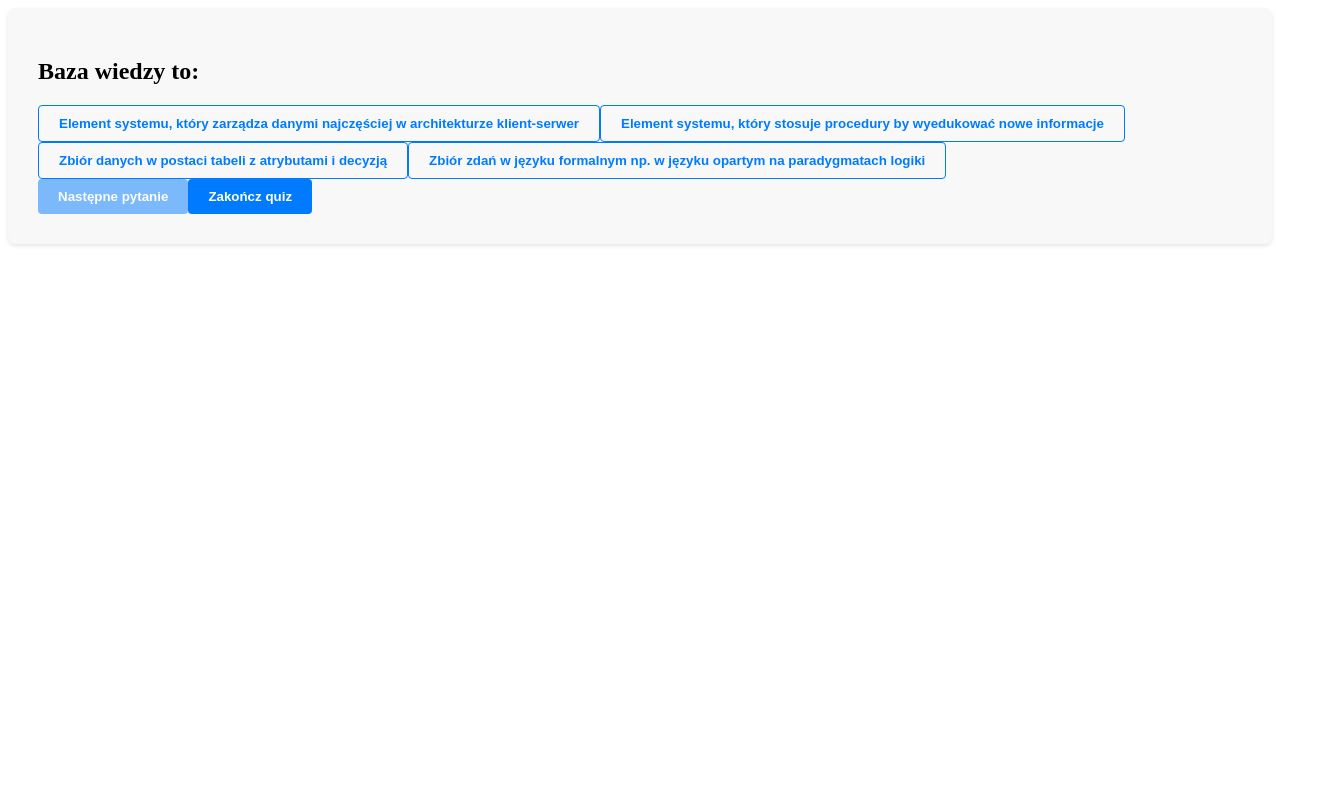
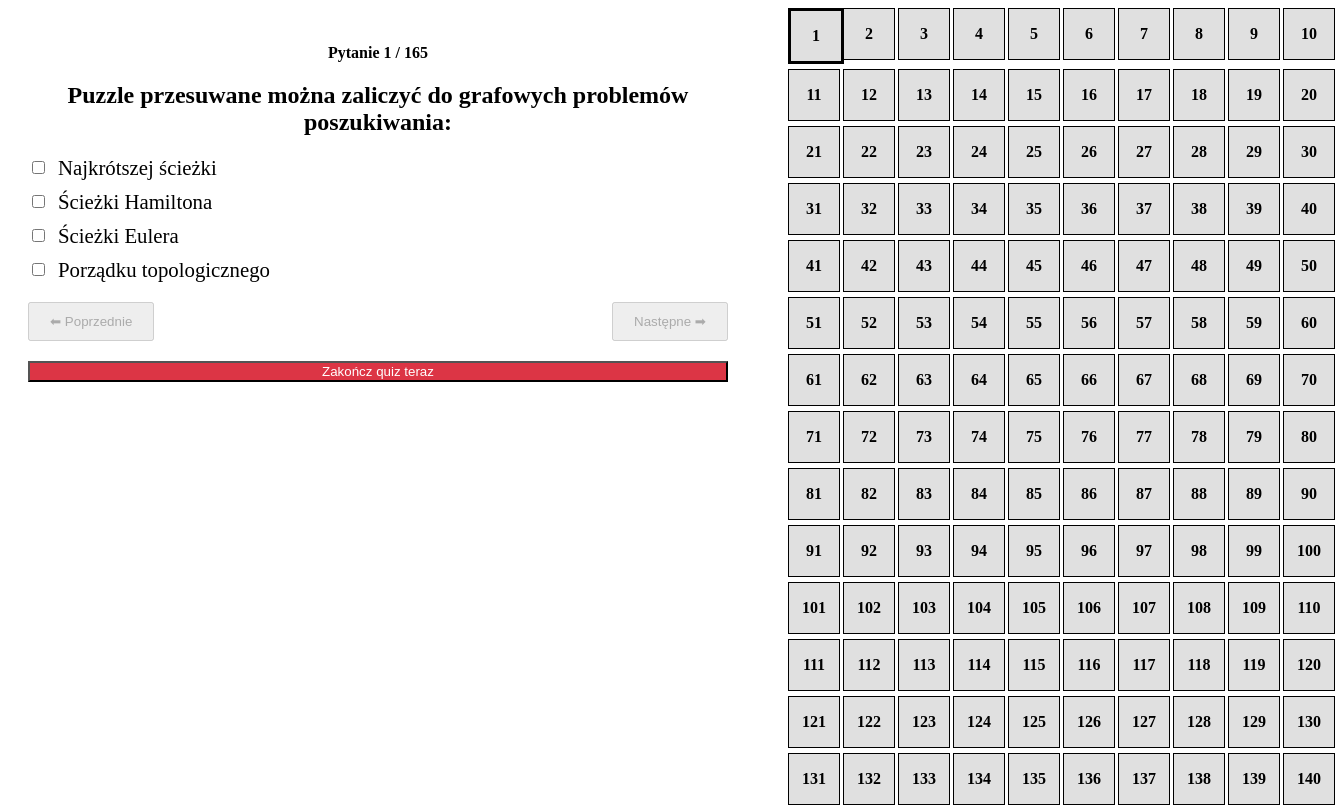
Before and after one commit to d10xie/si, a React (Vite) app: page / in a window 1280 px wide. Shown: the top 807 px of the page, 1335 px wide, since content can reach past the window. Built offline with nearby package versions, Linux system fonts and the light colour scheme.

Commit message:
eleganckie popraweczki

```diff
--- a/src/App.css
+++ b/src/App.css
@@ -1,96 +1,157 @@
-.card {
-  background-color: #f8f8f8;
-  border-radius: 8px;
-  box-shadow: 0 2px 4px rgba(0, 0, 0, 0.1);
-  padding: 20px;
+/* ✅ Główna struktura quizu */
+.quiz-container {
+  display: flex;
+  flex-direction: row;
+  justify-content: space-between;
+  align-items: flex-start;
+  height: 100vh;
+  gap: 40px; /* Większy odstęp między pytaniem a siatką */
 }
 
-.card-content {
-  padding: 10px;
+/* ✅ Główna sekcja quizu */
+.quiz-content {
+  display: flex;
+  flex-direction: column;
+  align-items: center;
+  flex-grow: 1;
 }
 
-.button {
-  padding: 10px 20px;
-  border-radius: 4px;
-  border: none;
-  cursor: pointer;
-  font-weight: bold;
+/* ✅ Pytanie - większe i bardziej czytelne */
+.fixed-size {
+  width: 700px; /* Szerokość pytania */
+  min-height: 450px; /* Większe pole pytania */
+  padding: 20px;
+  font-size: 1.3rem; /* Powiększamy tekst */
+  text-align: center;
 }
 
-.button.primary {
-  background-color: #007bff;
+.question-text {
+  font-size: 1.5rem; /* Powiększamy pytanie */
+  font-weight: bold;
+  margin-bottom: 20px;
+  text-align: center;
+}
+
+.question-counter {
+  font-size: 1rem;
+  font-weight: bold;
+  margin-bottom: 10px;
+}
+
+/* ✅ Style odpowiedzi */
+.options-container {
+  display: flex;
+  flex-direction: column;
+  gap: 10px;
+  width: 100%;
+}
+
+.option-label {
+  display: flex;
+  align-items: center;
+  gap: 10px;
+}
+
+.option-button {
+  width: 100%;
+  padding: 10px;
+  text-align: center;
+}
+
+.option-button.correct {
+  background-color: green;
   color: white;
 }
 
-.button.outline {
-  background-color: transparent;
-  border: 1px solid #007bff;
-  color: #007bff;
-}
-
-.button.secondary {
-  background-color: #6c757d;
+.option-button.incorrect {
+  background-color: red;
   color: white;
 }
 
-.button:hover {
-  opacity: 0.8;
+/* ✅ Nawigacja */
+.navigation-buttons {
+  display: flex;
+  justify-content: space-between;
+  margin-top: 20px;
 }
 
-.button:disabled {
-  opacity: 0.5;
-  cursor: not-allowed;
+.nav-button {
+  padding: 10px 20px;
 }
 
-/* Style for questions */
-.question {
-  font-size: 1.2rem;
-  font-weight: bold;
-  margin-bottom: 1rem;
+.end-button {
+  margin-top: 20px;
+  width: 100%;
+  background-color: #dc3545;
+  color: white;
 }
 
-/* Style for answer options */
-.answer-option {
-  display: flex;
-  align-items: center;
-  justify-content: space-between;
-  padding: 1rem;
-  border: 1px solid #ddd;
-  border-radius: 4px;
-  cursor: pointer;
+/* ✅ Styl siatki pytań */
+.summary-grid {
+  display: grid;
+  grid-template-columns: repeat(10, 50px);
+  grid-gap: 5px;
+  max-width: 520px;
+  margin-right: 40px; /* Przesunięcie siatki w prawo */
 }
 
-.answer-option:hover {
-  background-color: #f0f0f0;
+.summary-box {
+  width: 50px;
+  height: 50px;
+  text-align: center;
+  line-height: 50px;
+  border: 1px solid black;
+  cursor: pointer;
+  font-weight: bold;
+  background-color: #f8f8f8;
 }
 
-.answer-option.selected {
+.summary-box:hover {
+  background-color: #ddd;
+}
+
+.neutral {
   background-color: #e0e0e0;
 }
 
-/* Style for the result section */
-.result {
-  text-align: center;
-  margin-top: 2rem;
+.correct {
+  background-color: #d4edda;
 }
 
-.result-score {
-  font-size: 2rem;
-  font-weight: bold;
+.incorrect {
+  background-color: #f8d7da;
 }
 
-.result-summary {
-  margin-top: 1rem;
+.active-question {
+  border: 3px solid black;
 }
 
-.result-summary li {
-  margin-bottom: 0.5rem;
+/* ✅ Styl podsumowania */
+.correct-answer {
+  background-color: #d4edda;
+  border-left: 5px solid green;
+  padding: 10px;
+  border-radius: 5px;
+  margin-bottom: 5px;
+  color: black;
 }
 
-.result-summary .correct {
-  color: green;
+.wrong-answer {
+  background-color: #f8d7da;
+  border-left: 5px solid red;
+  padding: 10px;
+  border-radius: 5px;
+  margin-bottom: 5px;
+  color: black;
 }
 
-.result-summary .incorrect {
-  color: red;
+/* ✅ Szczegóły odpowiedzi w podsumowaniu */
+.question-detail {
+  background: #fff;
+  padding: 15px;
+  border-radius: 5px;
+  text-align: left;
+  max-width: 500px;
+  margin: auto;
+  border: 2px solid #ddd;
 }
--- a/src/App.jsx
+++ b/src/App.jsx
@@ -3,13 +3,9 @@ import React, { useState, useEffect } from "react";
 import { Card, CardContent } from "./components/ui/card/card.jsx";
 import { Button } from "./components/ui/button/button.jsx";
 
+// Funkcja mieszająca pytania
 const shuffle = (array) => {
-  const shuffledArray = [...array];
-  for (let i = shuffledArray.length - 1; i > 0; i--) {
-    const j = Math.floor(Math.random() * (i + 1));
-    [shuffledArray[i], shuffledArray[j]] = [shuffledArray[j], shuffledArray[i]];
-  }
-  return shuffledArray;
+  return [...array].sort(() => Math.random() - 0.5);
 };
 
 const questions = [
@@ -1541,20 +1537,28 @@ export default function App() {
   const [showResult, setShowResult] = useState(false);
   const [answers, setAnswers] = useState([]);
   const [shuffledQuestions, setShuffledQuestions] = useState([]);
+  const [selectedSummaryQuestion, setSelectedSummaryQuestion] = useState(null); // Szczegóły pytania w podsumowaniu
 
   useEffect(() => {
     setShuffledQuestions(shuffle(questions));
   }, []);
 
-  const handleAnswer = (index) => {
-    setSelectedOption(index);
+  const handleAnswer = (index) => setSelectedOption(index);
+
+  // Przechodzenie między pytaniami
+  const goToQuestion = (index) => {
+    setCurrentQuestion(index);
+    setSelectedOption(answers[index]?.selected || null);
   };
 
-  const nextQuestion = () => {
+  // Zapisuje odpowiedź użytkownika
+  const saveAnswer = () => {
+    if (!answers[currentQuestion]) {
       setAnswers([
         ...answers,
         {
           question: shuffledQuestions[currentQuestion].question,
+          options: shuffledQuestions[currentQuestion].options,
           selected: selectedOption,
           correct: shuffledQuestions[currentQuestion].correct,
         },
@@ -1564,7 +1568,12 @@ export default function App() {
         setScore(score + 1);
       }
       setSelectedOption(null);
-
+    }
+  };
+
+  // Przejście do następnego pytania
+  const nextQuestion = () => {
+    saveAnswer();
     if (currentQuestion + 1 < shuffledQuestions.length) {
       setCurrentQuestion(currentQuestion + 1);
     } else {
@@ -1572,84 +1581,102 @@ export default function App() {
     }
   };
 
+  // Kończy quiz od razu
   const endQuiz = () => {
+    saveAnswer();
     setShowResult(true);
   };
 
-  const restartQuiz = () => {
-    setCurrentQuestion(0);
-    setScore(0);
-    setAnswers([]);
-    setShowResult(false);
-    setShuffledQuestions(shuffle(questions));
-  };
-
   return (
-    <div className="flex flex-col items-center p-6">
+    <div className="quiz-container">
+      <div className="quiz-content">
         {showResult ? (
           <Card className="p-6 text-center">
             <h2 className="text-xl font-bold">
               Twój wynik: {score} / {shuffledQuestions.length} ({((score / shuffledQuestions.length) * 100).toFixed(2)}%)
             </h2>
-          <div className="mt-4 text-left">
-            <h3 className="text-lg font-semibold">Podsumowanie:</h3>
-            <ul className="mt-2 list-disc list-inside pl-4">
-              {answers.map((answer, index) => (
-                <li
-                  key={index}
-                  style={{ backgroundColor: answer.selected === answer.correct ? "#d4edda" : "#f8d7da", padding: "10px", borderRadius: "5px", marginBottom: "5px" }}
-                >
-                  <strong>{answer.question}</strong>
-                  <br />
-                  <span className="font-bold">
-                    Twoja odpowiedź: {shuffledQuestions[index]?.options[answer.selected] || "Brak odpowiedzi"}
-                  </span>
-                  <br />
-                  <span className="text-blue-600">
-                    Poprawna odpowiedź: {shuffledQuestions[index]?.options[answer.correct]}
-                  </span>
-                </li>
+
+            {/* Wyświetlanie szczegółów pytania po kliknięciu */}
+            {selectedSummaryQuestion !== null ? (
+              <div className="question-detail">
+                <h3 className="text-lg font-bold">
+                  {answers[selectedSummaryQuestion].question}
+                </h3>
+                <p><strong>Twoja odpowiedź:</strong> {answers[selectedSummaryQuestion].options[answers[selectedSummaryQuestion].selected] || "Brak odpowiedzi"}</p>
+                <p><strong>Poprawna odpowiedź:</strong> {answers[selectedSummaryQuestion].options[answers[selectedSummaryQuestion].correct]}</p>
+                <Button onClick={() => setSelectedSummaryQuestion(null)}>Zamknij</Button>
+              </div>
+            ) : (
+              <>
+                <p>Kliknij pytanie w siatce, aby zobaczyć szczegóły.</p>
+              </>
+            )}
+          </Card>
+        ) : shuffledQuestions.length > 0 ? (
+          <Card className="p-6 w-96 fixed-size">
+            <CardContent>
+              <h3 className="question-counter">Pytanie {currentQuestion + 1} / {shuffledQuestions.length}</h3>
+
+              <h2 className="text-lg font-bold question-text">
+                {shuffledQuestions[currentQuestion]?.question}
+              </h2>
+
+              {/* Odpowiedzi z checkboxami */}
+              <div className="options-container">
+                {shuffledQuestions[currentQuestion]?.options.map((option, index) => (
+                  <label key={index} className="option-label">
+                    <input
+                      type="checkbox"
+                      checked={selectedOption === index}
+                      onChange={() => handleAnswer(index)}
+                    />
+                    {option}
+                  </label>
                 ))}
-            </ul>
               </div>
-          <Button onClick={restartQuiz} className="mt-4">Spróbuj ponownie</Button>
+
+              {/* Nawigacja */}
+              <div className="navigation-buttons">
+                <Button className="nav-button" onClick={() => goToQuestion(currentQuestion - 1)} disabled={currentQuestion === 0}>⬅ Poprzednie</Button>
+                <Button className="nav-button" onClick={nextQuestion} disabled={selectedOption === null}>
+                  {currentQuestion + 1 === shuffledQuestions.length ? "Zakończ test" : "Następne ➡"}
+                </Button>
+              </div>
+
+              {/* Przycisk kończący quiz */}
+              <Button className="end-button" onClick={endQuiz}>Zakończ quiz teraz</Button>
+            </CardContent>
           </Card>
         ) : (
-        shuffledQuestions.length > 0 && (
-          <Card className="p-6 w-96">
-            <CardContent>
-              <h2 className="text-lg font-bold">
-                {shuffledQuestions[currentQuestion]?.question}
-              </h2>
-              <div className="flex flex-col gap-2 mt-4">
-                {shuffledQuestions[currentQuestion]?.options.map((option, index) => (
-                  <Button
+          <p>Ładowanie pytań...</p>
+        )}
+      </div>
+
+      {/* Siatka pytań */}
+      <div className="summary-grid">
+        {shuffledQuestions.map((_, index) => {
+          let statusClass = "";
+
+          // Podczas quizu kafelki są neutralne
+          if (!showResult) {
+            statusClass = "neutral";
+          }
+          // W podsumowaniu pokazujemy poprawność odpowiedzi
+          else if (answers[index]) {
+            statusClass = answers[index].selected === answers[index].correct ? "correct" : "incorrect";
+          }
+
+          return (
+            <div
               key={index}
-                    className={
-                      selectedOption === index
-                        ? selectedOption === shuffledQuestions[currentQuestion].correct
-                          ? "bg-green-500 text-white"
-                          : "bg-red-500 text-white"
-                        : "outline"
-                    }
-                    onClick={() => handleAnswer(index)}
+              className={`summary-box ${statusClass} ${index === currentQuestion ? "active-question" : ""}`}
+              onClick={() => (showResult ? setSelectedSummaryQuestion(index) : goToQuestion(index))}
             >
-                    {option}
-                  </Button>
-                ))}
+              {index + 1}
             </div>
-              <Button
-                className="mt-4 w-full"
-                onClick={nextQuestion}
-                disabled={selectedOption === null}
-              >
-                {currentQuestion + 1 === shuffledQuestions.length ? "Zakończ test" : "Następne pytanie"}
-              </Button>
-              <Button className="mt-2 w-full" onClick={endQuiz}>Zakończ quiz</Button>
-            </CardContent>
-          </Card>
-        )
-      )}
+          );
+        })}
+      </div>
     </div>
   );
 }
--- a/tsconfig.json
+++ b/tsconfig.json
@@ -16,5 +16,5 @@
     "noEmit": true,
     "jsx": "react-jsx"
   },
-  "include": ["src"]
+  "include": ["src/**/*"]
 }
```
Also changed, not shown: generated-icon.png (deleted), 1 other file (tests, documents, lock files or other folders). Lines whose indentation alone changed are shown as unchanged.
